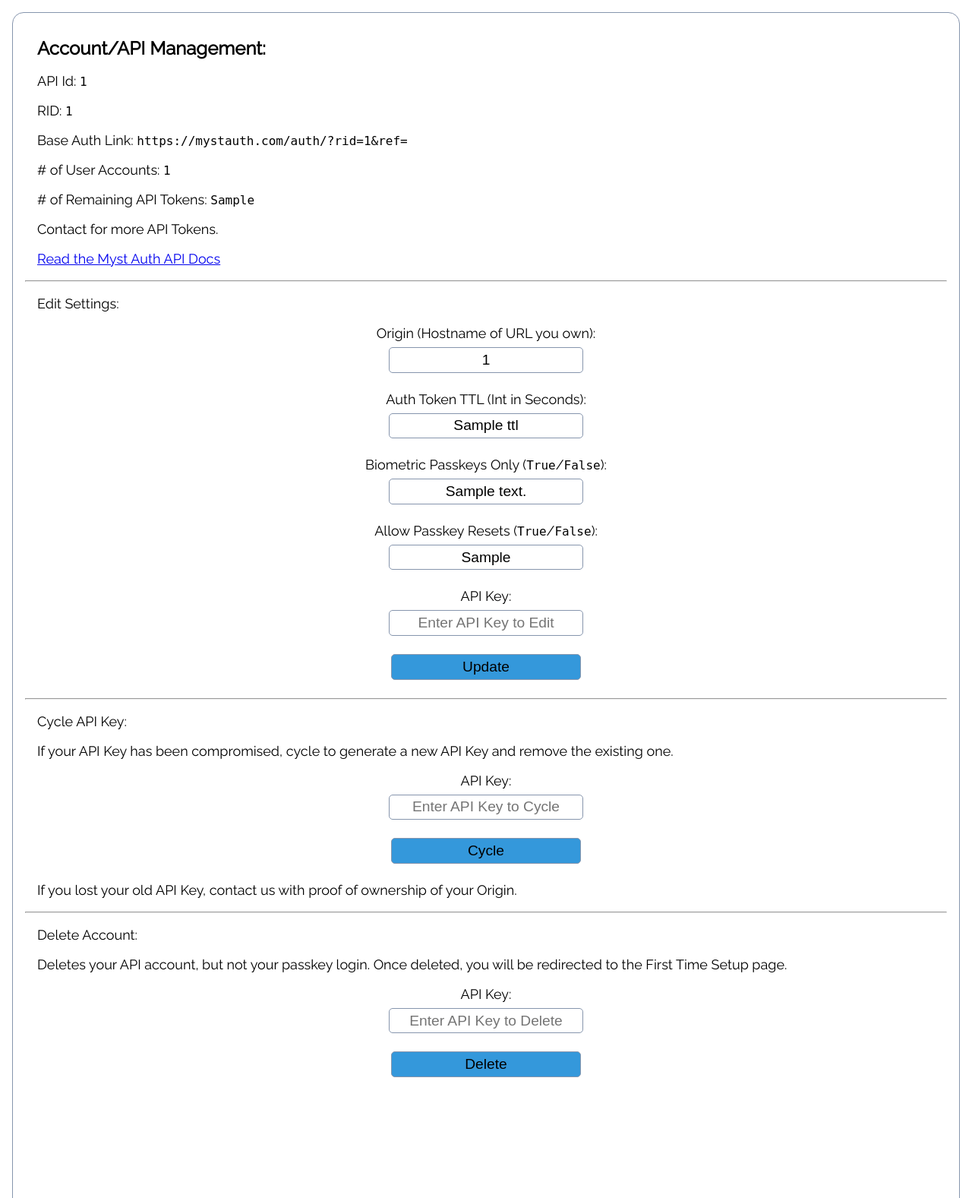
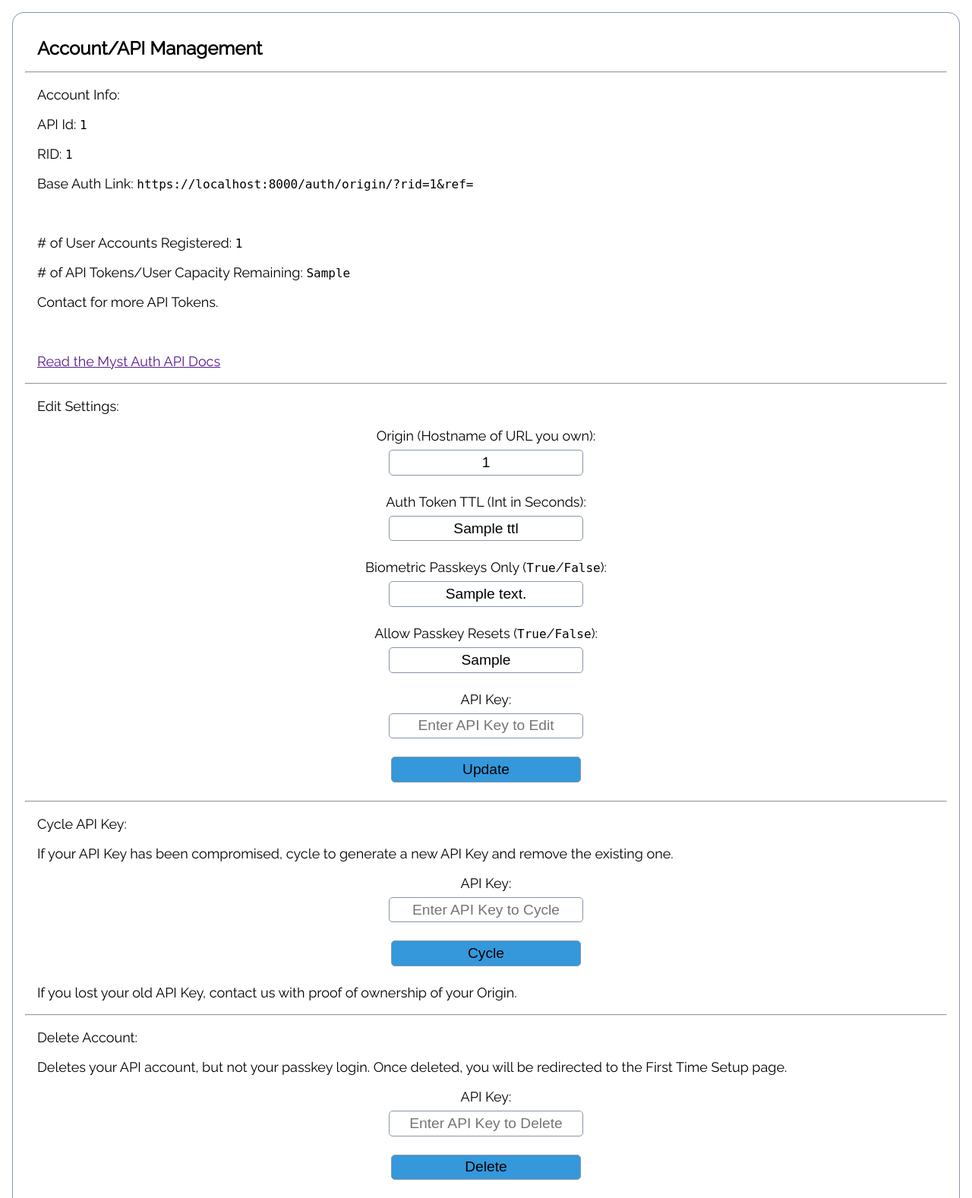
Before and after one commit to mystsec/MystAuth, a Django app: template dash/templates/dash2.html in a window 1280 px wide. Shown: the part 77-1654 px from the top of the page at 76% size. Run offline with Django 3.2, Linux system fonts and the light colour scheme; the template is opened without the code that fills it: most values are stand-ins (such as "Sample title", 1, 10 or a date in 2020).

Commit message:
Update dash2.html

```diff
--- a/dash/templates/dash2.html
+++ b/dash/templates/dash2.html
@@ -13,14 +13,16 @@
     </div>
 
     <div class="content">
-        <h1>Account/API Management:</h1>
+        <h1>Account/API Management</h1>
+        <hr>
+        <p>Account Info:</p>
         <p>API Id: <code id="id">{{ id }}</code></p>
         <p>RID: <code>{{ rid }}</code></p>
-        <p>Base Auth Link: <code>https://mystauth.com/auth/?rid={{ rid }}&ref=</code></p>
-        <p># of User Accounts: <code>{{ userCount }}</code></p>
-        <p># of Remaining API Tokens: <code>{{ apiTokens }}</code></p>
+        <p>Base Auth Link: <code>https://localhost:8000/auth/origin/?rid={{ rid }}&ref=</code></p>
+        <br><p># of User Accounts Registered: <code>{{ userCount }}</code></p>
+        <p># of API Tokens/User Capacity Remaining: <code>{{ apiTokens }}</code></p>
         <p>Contact for more API Tokens.</p>
-        <p><a href="/docs" target="_blank">Read the Myst Auth API Docs</a></p>
+        <br><p><a href="" target="_blank">Read the Myst Auth API Docs</a></p>
         <hr>
         <p>Edit Settings:</p>
         <form id="edit-form">
```
